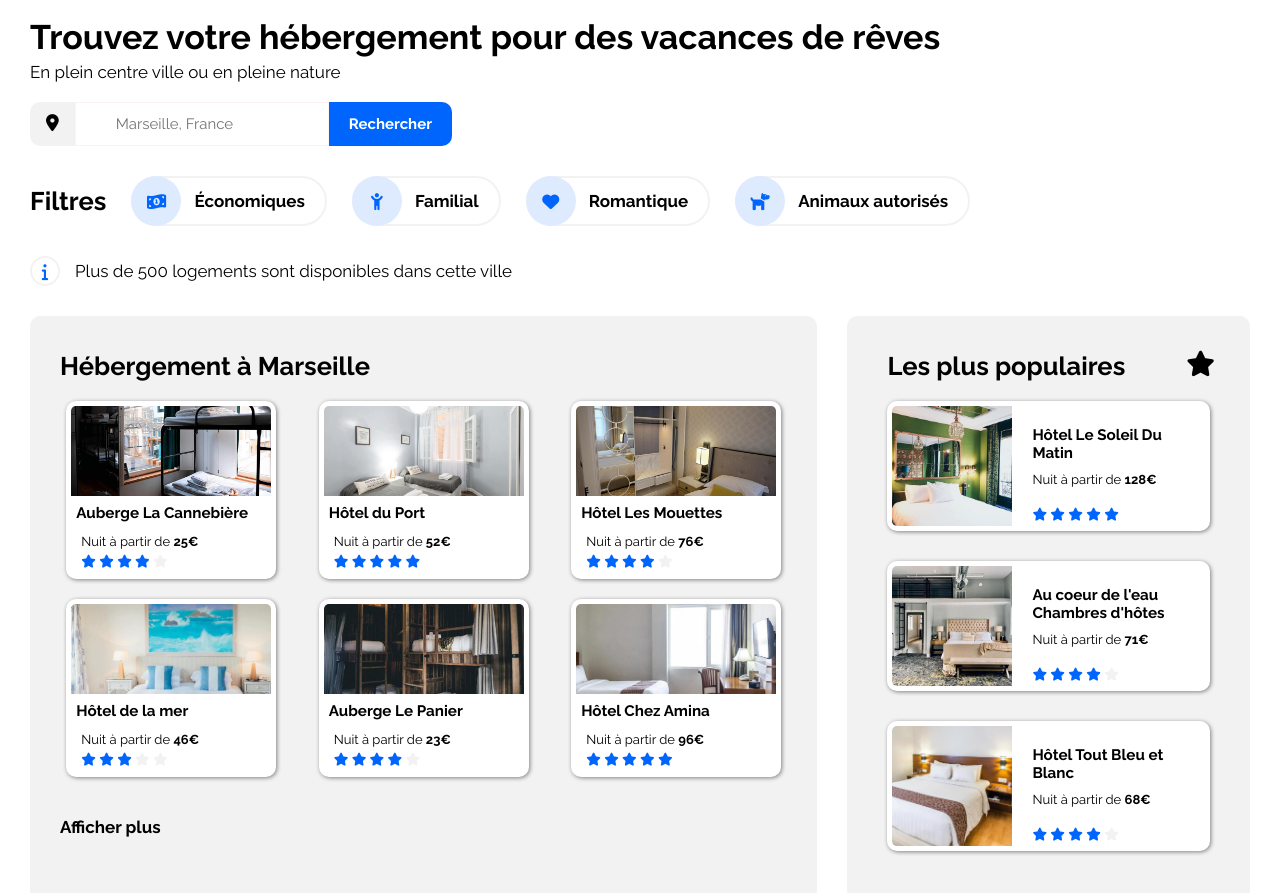
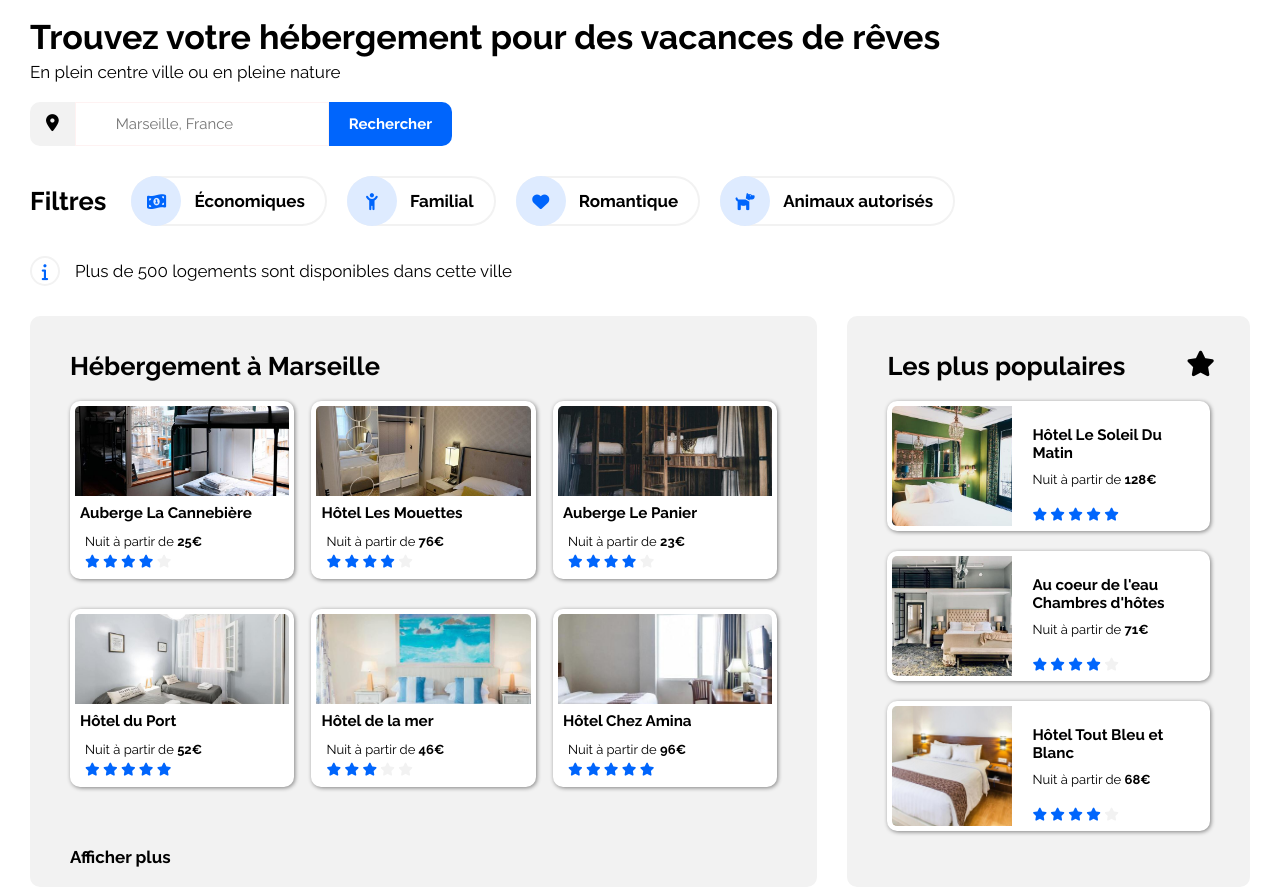
Before and after one commit to Jeremcast33/Booki, a plain HTML site: page index.html in a window 1280 px wide. Shown: the part 93-986 px from the top of the page. Drawn offline with Linux system fonts and the light colour scheme.

Commit message:
Modif  "hébergements" 3 colonnes en 1920px

```diff
--- a/style.css
+++ b/style.css
@@ -45,9 +45,6 @@ a{
     color: black;
 }
 
-a:hover{
-
-}
 
 /* Class */
 
@@ -70,7 +67,7 @@ padding-right: 25px;
 }
 
 .filtres li{
-    margin: 0 25px 30px 0;
+    margin: 0 20px 30px 0;
     border: solid 2px #F2F2F2;
     padding: 0 20px 0 0;
     border-radius: 35px;
@@ -252,24 +249,22 @@ padding-right: 25px;
 /* Hébergements cartes */
 
 #hebergements h2{
-    padding: 15px 0 20px 10px;
+    padding: 15px 0 20px 20px;
 }
 
 #hebergementsCards{
-    display: flex;
     flex-flow: row wrap;
-    justify-content: space-around;
-    gap: 10px;
-    margin-bottom: 30px;
+    margin: 0 20px 30px 20px;
+    column-count: 3;
 }
 
 #hebergementsCards article{
     border-radius: 10px;
-    flex: 0 0 210px;
+    flex: 0 0 240px;
     background-color: white;
     box-shadow: 1px 1px 4px grey;
     font-size: small;
-    margin-bottom: 10px;
+    margin-bottom: 30px;
 }
 
 #hebergementsCards img{
@@ -295,7 +290,7 @@ padding-right: 25px;
 
 #hebergementsCards + a{
     font-weight: bold;
-    padding-left: 10px;
+    padding-left: 20px;
 }
 
 /* Populaires */
@@ -331,7 +326,7 @@ padding-right: 25px;
     background-color: white;
     flex: 0 0 100%;
     box-shadow: 1px 1px 4px grey;
-    margin-bottom: 30px;
+    margin-bottom: 20px;
     font-size: small;
     padding: 5px;
 }
@@ -665,7 +660,7 @@ footer nav a:hover{
 
 
 
-@media screen and (max-width: 992px){
+@media screen and (max-width: 1024px){
 
 
 /* Hébergements */
```
